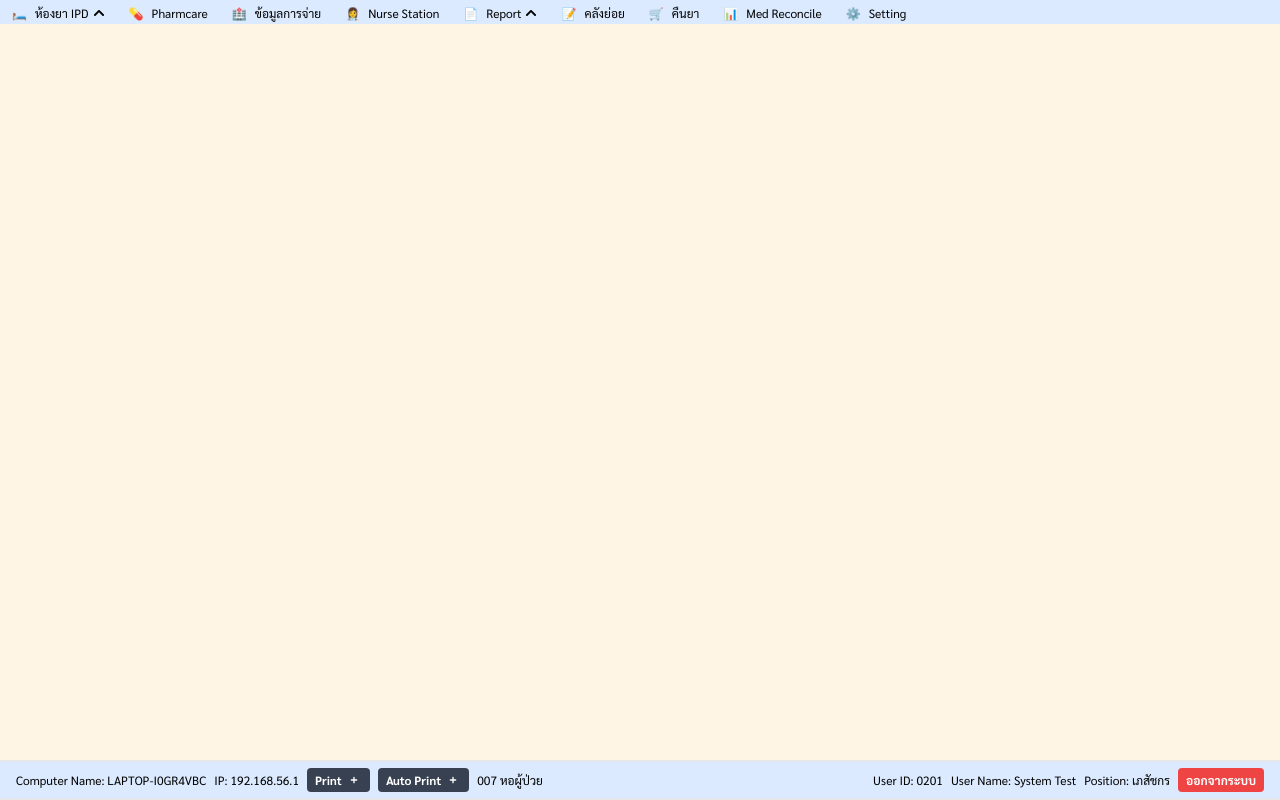
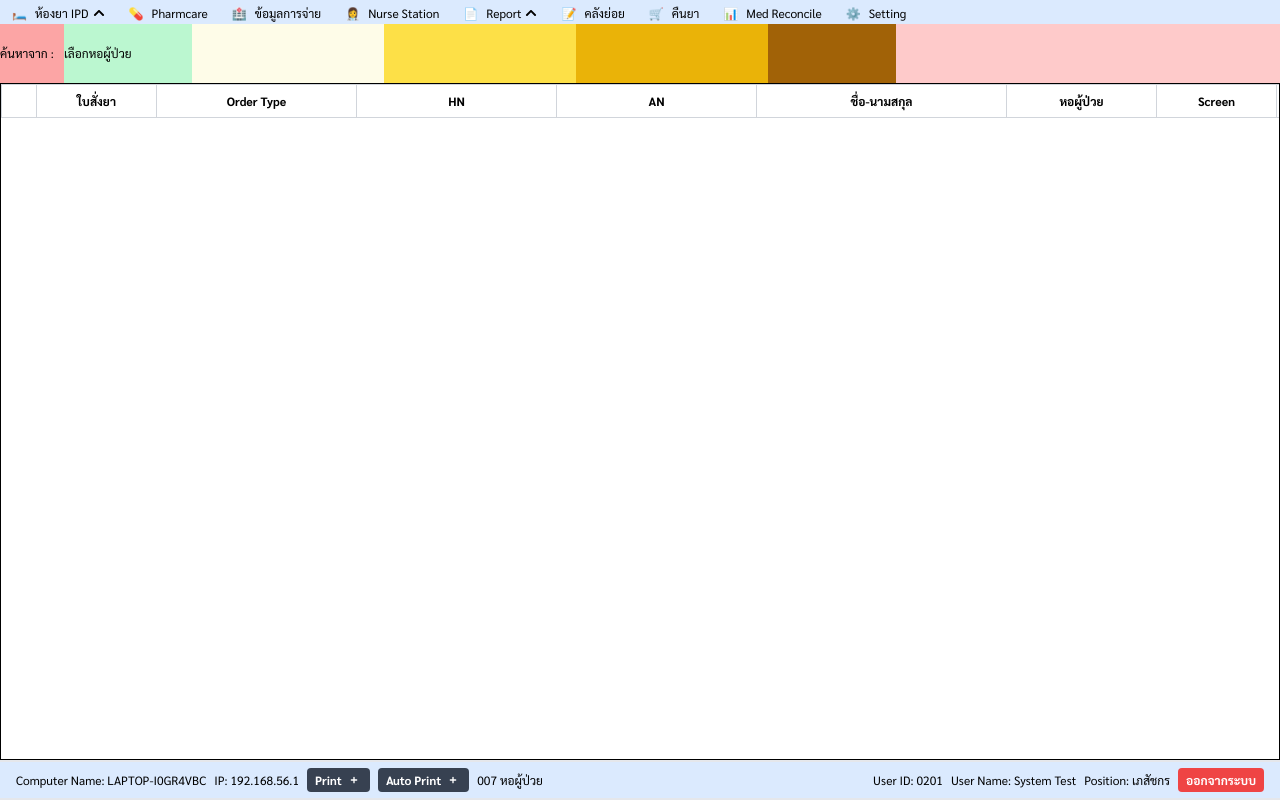
Before and after one commit to kiattisakar/hospital-front, a React (Vite) app: page /DataDispenseDose in a window 1280 px wide. Built offline with nearby package versions, Linux system fonts and the light colour scheme; sample sign-in values are in the browser's storage.

Commit message:
หน้าเว็บใหม่ ชื่อ ข้อมูลการจ่ายยา เชื่อมต่อ route และ path onclick แล้ว พุชจาก Mac (ยังไม่เสร็จ )

```diff
--- a/src/components/FrmMainIpd.jsx
+++ b/src/components/FrmMainIpd.jsx
@@ -17,6 +17,7 @@ export default function FrmMainIpd() {
         <Routes>
           <Route path="/mainIPD" element={<FrmProfile />} />
           <Route path="/quickorder" element={<QuickOrder />} />
+          <Route path="/DataDispenseDose/" element={<DataDispenseDose />} />
           <Route path="/subtreasury/*" element={<FrmSubTreasury />} />
           <Route path="/screening" element={<Screenning />} />
           <Route path="/medtranfer/*" element={<MadTranfer />} />
@@ -36,3 +37,4 @@ import FrmProfile from './Profile/FrmProfile';
 import FrmSubTreasury from './menucomponents/FrmSubTreasury';
 import QuickOrder from './menucomponents/IPDRoom/QuickOrder';
 import MadTranfer from './menucomponents/IPDRoom/MadTranfer/MadTranfer';
+import DataDispenseDose from './menucomponents/DataDispenseDose/DataDispenseDose';
--- /dev/null
+++ b/src/components/menucomponents/DataDispenseDose/DataDispenseDose.jsx
@@ -0,0 +1,67 @@
+import React from 'react';
+
+export default function DataDispenseDose() {
+  return (
+    <div className="w-full h-full">
+      <div className="w-full h-[8%] bg-red-200 flex flex-start item-center">
+        <div className="w-[5%] h-full bg-red-300 flex justify-start items-center space-x-1">
+          <span className="text-left w-[100%]">ค้นหาจาก :</span>
+        </div>
+        <div className="w-[10%] h-full bg-green-200 flex flex-end item-center">
+          <button>เลือกหอผู้ป่วย</button>
+        </div>
+        <div className="w-[15%] h-full bg-yellow-50"></div>
+        <div className="w-[15%] h-full bg-yellow-300"></div>
+        <div className="w-[15%] h-full bg-yellow-500"></div>
+        <div className="w-[10%] h-full bg-yellow-700"></div>
+      </div>
+      <div className="w-full h-[92%] bg-red-400">
+        <div className=" border border-collapse border-black w-full h-full bg-white">
+          <div className="max-h-full w-full overflow-auto">
+            <table className="w-full border-collapse bg-white border border-gray-400">
+              <thead className="stick top-0 ">
+                <tr>
+                  <th className="border border-gray-300 p-2 text-xs min-w-[35px]"></th>
+                  <th className="border border-gray-300 p-2 text-xs  min-w-[120px]">
+                    ใบสั่งยา
+                  </th>
+                  <th className="border border-gray-300 p-2 text-xs  min-w-[200px]">
+                    Order Type
+                  </th>
+                  <th className="border border-gray-300 p-2 text-xs  min-w-[200px]">
+                    HN
+                  </th>
+                  <th className="border border-gray-300 p-2 text-xs  min-w-[200px]">
+                    AN
+                  </th>
+                  <th className="border border-gray-300 p-2 text-xs  min-w-[250px]">
+                    ชื่อ-นามสกุล
+                  </th>
+                  <th className="border border-gray-300 p-2 text-xs  min-w-[150px]">
+                    หอผู้ป่วย
+                  </th>
+                  <th className="border border-gray-300 p-2 text-xs  min-w-[120px]">
+                    Screen
+                  </th>
+                  <th className="border border-gray-300 p-2 text-xs  min-w-[120px]">
+                    JVM
+                  </th>
+                  <th className="border border-gray-300 p-2 text-xs  min-w-[120px]">
+                    LED
+                  </th>
+                  <th className="border border-gray-300 p-2 text-xs  min-w-[120px]">
+                    HAD
+                  </th>
+                  <th className="border border-gray-300 p-2 text-xs  min-w-[120px]">
+                    CheckOut
+                  </th>
+                </tr>
+              </thead>
+              <tbody></tbody>
+            </table>
+          </div>
+        </div>
+      </div>
+    </div>
+  );
+}
--- a/src/header/IpdHeader.jsx
+++ b/src/header/IpdHeader.jsx
@@ -14,7 +14,13 @@ export default function IpdHeader() {
           <span className="">💊</span>
           <span className="ml-2">Pharmcare</span>
         </button>
-        <button className="flex items-center hover:bg-gray-500 active:bg-gray-300 px-3 py-1 rounded-md ">
+        <button
+          className="flex items-center hover:bg-gray-500 active:bg-gray-300 px-3 py-1 rounded-md "
+          onClick={() => {
+            if ('/DataDispenseDose') navigate('/DataDispenseDose');
+            onclick();
+          }}
+        >
           <span className="text-sx">🏥</span>
           <span className="ml-2">ข้อมูลการจ่าย</span>
         </button>
```
